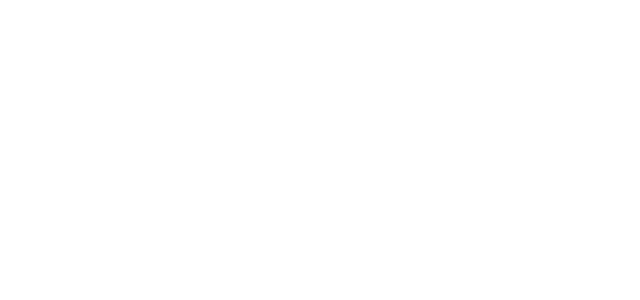
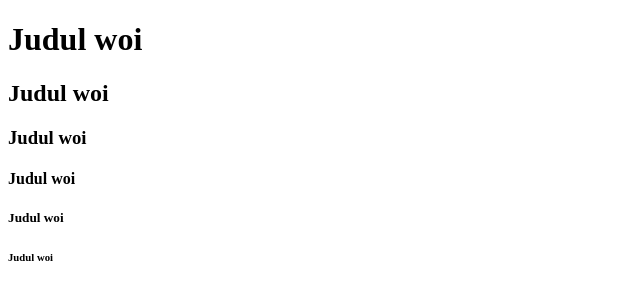
Before and after one commit to anfi3281/Anfee-Dev, a plain HTML site: page index.html in a window 1280 px wide. Shown: the whole page, without its empty margins (0-640 px from the left). Drawn offline with Linux system fonts and the light colour scheme.

Commit message:
Belajar heading atau judul

```diff
--- a/index.html
+++ b/index.html
@@ -7,6 +7,11 @@
     <title>Document</title>
 </head>
 <body>
-
+    <h1>Judul woi</h1>
+    <h2>Judul woi</h2>
+    <h3>Judul woi</h3>
+    <h4>Judul woi</h4>
+    <h5>Judul woi</h5>
+    <h6>Judul woi</h6>
 </body>
 </html>
```
